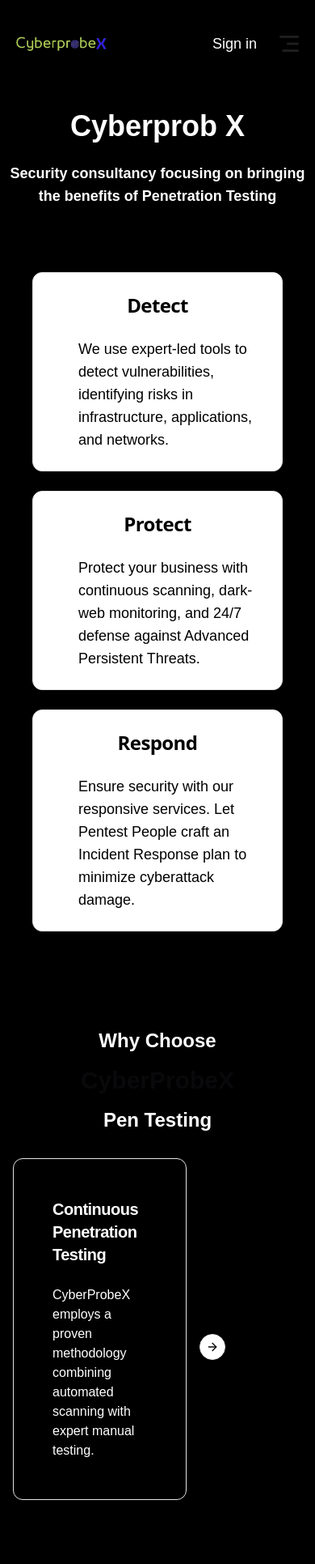
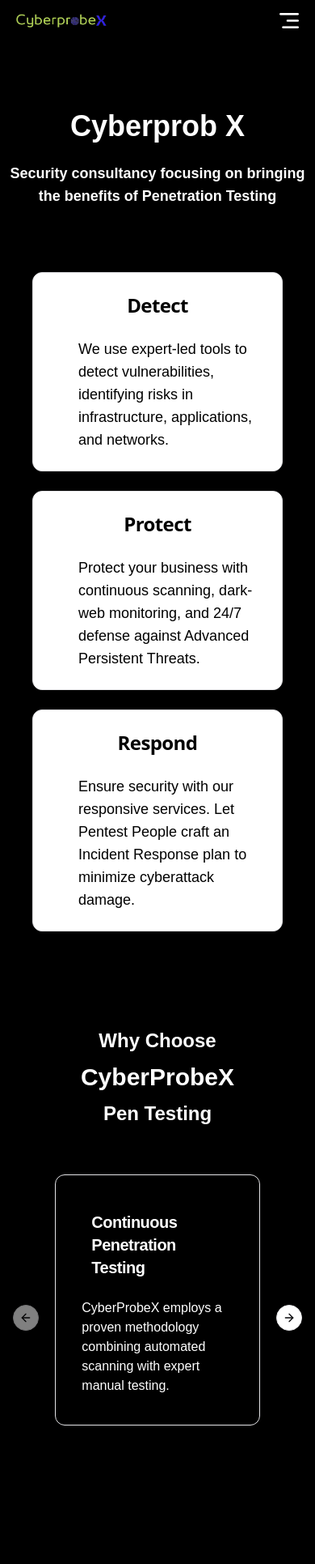
Before and after one commit to sujaykumar007/cyberprobe-X, a Next.js app: page /about in a window 390 px wide. Shown: the top 1931 px of the page at 81% size. Built offline with nearby package versions, Linux system fonts and the light colour scheme.

Commit message:
responsive

```diff
--- a/app/about/page.tsx
+++ b/app/about/page.tsx
@@ -79,49 +79,54 @@ export default function About() {
         </div>
       </div>
 
-      {/* why us section */}
-      <div className="px-4 md:ml-10 md:px-12 py-20 w-full flex flex-col md:flex-row items-center justify-center mb-28">
+  {/* Why Us Section */}
+<div className="px-4 md:ml-10 md:px-12 py-16 w-80% sm:max-[20%] md:max-[10%]  flex flex-col md:flex-row items-center justify-center overflow-hidden m-4 ">
+
   {/* Text Section */}
-  <div className="text-center md:text-left w-full md:w-[40%] mb-8 md:mb-0">
+  <div className="text-center md:text-left w-full md:w-[40%] mb-10 md:mb-0">
     <h1 className="text-2xl sm:text-4xl md:text-5xl lg:text-6xl font-extrabold leading-tight text-white">
       Why Choose
     </h1>
-    <h1 className="text-primary-yellow text-3xl sm:text-5xl md:text-6xl lg:text-7xl font-extrabold mt-4 ">
+    <h1 className="text-primary-yellow text-3xl sm:text-5xl md:text-6xl lg:text-7xl font-extrabold mt-3 sm:mt-4 text-white">
       CyberProbeX
     </h1>
-    <h1 className="text-2xl sm:text-4xl md:text-5xl lg:text-6xl font-extrabold leading-tight text-white mt-4">
+    <h1 className="text-2xl sm:text-4xl md:text-5xl lg:text-6xl font-extrabold leading-tight text-white mt-3 sm:mt-4">
       Pen Testing
     </h1>
   </div>
 
   {/* Carousel Section */}
-  <div className="w-full md:w-[60%] lg:w-[50%] ">
-    <Carousel className="w-[60%]">
+  <div className="w-full max-w-[90%] sm:max-w-[80%] md:max-w-[60%] lg:max-w-[50%] flex justify-center ">
+    <Carousel className="w-full">
       <CarouselContent className="flex">
         {WhyUs.map((service, index) => (
-          <CarouselItem key={index} className="min-w-full md:min-w-[50%] lg:min-w-[33.33%]">
-            <Card className="bg-black text-white shadow-lg p-6">
+          <CarouselItem
+            key={index}
+            className="min-w-full sm:min-w-[70%] md:min-w-[50%] lg:min-w-[33.33%]"
+          >
+            <Card className="bg-black text-white shadow-lg p-5 sm:p-6 m-5">
               <CardHeader>
-                <CardTitle className="text-xl text-primary-yellow font-semibold">
+                <CardTitle className="text-xl sm:text-2xl text-primary-yellow font-semibold">
                   {service.title}
                 </CardTitle>
               </CardHeader>
-              <CardContent className="text-md px-6 pb-6">
+              <CardContent className="text-md px-3 sm:px-6 pb-4 sm:pb-6">
                 {service.desc}
               </CardContent>
             </Card>
           </CarouselItem>
         ))}
       </CarouselContent>
-      <CarouselPrevious  />
-      <CarouselNext  />
+      <CarouselPrevious />
+      <CarouselNext />
     </Carousel>
   </div>
+
 </div>
 
       {/* Services Section */}
       <div className=" mt-10 px-4 md:px-12 rounded-3xl ">
-        <h2 className="text-4xl md:text-7xl font-bold text-center mb-12 text-primary-yellow"> Major Services</h2>
+        <h2 className="text-4xl md:text-7xl font-bold text-center mb-12 text-white"> Major Services</h2>
 
         <div className="grid grid-cols-1 md:grid-cols-2 lg:grid-cols-3 gap-6">
           {services.map((service, index) => (
--- a/app/custom-components/Navbar.tsx
+++ b/app/custom-components/Navbar.tsx
@@ -2,41 +2,44 @@
 
 import { assets } from "../assets/assets"
 import Image from "next/image"
-import { useState, useEffect, useRef } from "react"
+import { useState, useEffect } from "react"
 import Link from 'next/link'
 
 export default function Navbar() {
     const [isScroll, setIsScroll] = useState(false)
     const [isMenuOpen, setIsMenuOpen] = useState(false)
 
-    const openMenu = () => {
-        setIsMenuOpen(true)
-    }
-
-    const closeMenu = () => {
-        setIsMenuOpen(false)
-    }
-
     useEffect(() => {
         const handleScroll = () => {
             setIsScroll(window.scrollY > 50)
         }
-
         window.addEventListener("scroll", handleScroll)
         return () => window.removeEventListener("scroll", handleScroll)
     }, [])
 
+    // Close menu when clicking outside
+    useEffect(() => {
+        const handleClickOutside = (e: MouseEvent) => {
+            if (isMenuOpen && !(e.target as HTMLElement).closest(".mobile-menu")) {
+                setIsMenuOpen(false)
+            }
+        }
+        document.addEventListener("click", handleClickOutside)
+        return () => document.removeEventListener("click", handleClickOutside)
+    }, [isMenuOpen])
+
     return (
-        <nav className={`w-full  pt-10 lg:pt-4 fixed px-5 lg:px-16 xl:px-[10%] py-4 flex items-center justify-between z-50 transition-all duration-300 ${isScroll ? "bg-white backdrop-blur-lg shadow-md" : ""}`}>
+        <nav className={`w-full fixed px-5 lg:px-16 xl:px-[10%] py-4 flex items-center justify-between z-50 transition-all duration-300
+            ${isScroll ? "bg-white backdrop-blur-lg shadow-md" : "bg-transparent"}`}>
 
-
-            {/* Logo */}
+            {/* ✅ Logo */}
             <a href="#top">
-                <Image src={assets.newlogo} alt='Logo' className='w-28  lg:w-36 cursor-pointer' />
+                <Image src={assets.newlogo} alt='Logo' className='w-28 lg:w-36 cursor-pointer' />
             </a>
 
             {/* ✅ Desktop Menu */}
-            <ul className={`hidden lg:flex items-center gap-6 lg:gap-10 rounded-full px-12 py-3 font-medium text-lg text-gray-800 ${isScroll ? "" : "text-white"}`}>
+            <ul className={`hidden lg:flex items-center gap-6 lg:gap-10 px-12 py-3 font-medium text-lg transition-all duration-300
+                ${isScroll ? "text-gray-800" : "text-white"}`}>
                 <li><Link href="/">Home</Link></li>
                 <li><Link href="/about">About Us</Link></li>
                 <li><Link href="/services">Services</Link></li>
@@ -44,35 +47,41 @@ export default function Navbar() {
             </ul>
 
             {/* ✅ Right Section */}
-            <div className={`flex items-center gap-4 ${isScroll ? "" : "text-white"}`}>
-                <div className={`font-medium text-lg text-gray-800 ${isScroll ? "" : "text-white"} `}>Sign in</div>
-
-                <a href="#contact" className={`hidden lg:flex items-center gap-3 px-10 py-2.5 border font-medium text-lg border-gray-500 rounded-2xl ml-4 relative overflow-hidden group transition-colors duration-500 text-gray-800 hover:text-black ${isScroll ? "" : "text-white"}`}>
+            <div className={`flex items-center gap-4 transition-all duration-300 ${isScroll ? "text-gray-800" : "text-white"}`}>
+                <a href="#contact" className={`hidden lg:flex items-center gap-3 px-8 py-2.5 border font-medium text-lg rounded-2xl relative overflow-hidden group transition-all duration-500
+                    ${isScroll ? "border-gray-500 text-gray-800 hover:text-black" : "border-white text-white hover:text-gray-200"}`}>
                     <span className="relative z-10">Speak to Sales</span>
-                    <span className="absolute inset-0 bg-[#91ff00] scale-x-0 origin-left transition-transform duration-1000 ease-out group-hover:scale-x-100"></span>
+                    <span className="absolute inset-0 bg-[#91ff00] scale-x-0 origin-left transition-transform duration-700 ease-out group-hover:scale-x-100"></span>
                 </a>
 
                 {/* ✅ Hamburger Menu */}
-                <button className="block lg:hidden ml-3" onClick={openMenu}>
-                    <Image src={assets.menu_bar} alt='Menu' className='w-6' />
-                </button>
+                <button className="block lg:hidden ml-3 z-50" onClick={() => setIsMenuOpen(true)}>
+  <Image
+    src={isScroll ? assets.menu_bar : assets.menubutton}
+    alt="Menu"
+    className="w-6"
+  />
+</button>
+
             </div>
 
             {/* ✅ Mobile Side Menu */}
-            <ul className={`fixed top-0 right-0 w-64 h-screen bg-white shadow-lg py-20 px-10 transform transition-transform duration-500 ease-in-out z-[1000]
+            <div className={`fixed top-0 right-0 w-64 h-screen bg-white shadow-lg py-20 px-10 transform transition-transform duration-500 ease-in-out z-[1000] mobile-menu
                 ${isMenuOpen ? "translate-x-0" : "translate-x-full"}`}>
 
                 {/* Close Button */}
-                <div className='absolute right-6 top-6 cursor-pointer' onClick={closeMenu}>
-                    <span className="text-3xl">×</span> {/* Unicode close icon */}
-                </div>
+                <button className='absolute right-6 top-6 text-3xl' onClick={() => setIsMenuOpen(false)}>
+                    ×
+                </button>
 
                 {/* Mobile Menu Links */}
-                <li className="text-lg font-medium text-gray-800 my-4"><a onClick={closeMenu} href="/">Home</a></li>
-                <li className="text-lg font-medium text-gray-800 my-4"><a onClick={closeMenu} href="/about">About Me</a></li>
-                <li className="text-lg font-medium text-gray-800 my-4"><a onClick={closeMenu} href="/services">Services</a></li>
-                <li className="text-lg font-medium text-gray-800 my-4"><a onClick={closeMenu} href="/contact">Contact Us</a></li>
-            </ul>
+                <ul className="space-y-6 mt-6 text-lg font-medium text-gray-800">
+                    <li><Link href="/" onClick={() => setIsMenuOpen(false)}>Home</Link></li>
+                    <li><Link href="/about" onClick={() => setIsMenuOpen(false)}>About Us</Link></li>
+                    <li><Link href="/services" onClick={() => setIsMenuOpen(false)}>Services</Link></li>
+                    <li><a href="#contact" onClick={() => setIsMenuOpen(false)}>Contact Us</a></li>
+                </ul>
+            </div>
         </nav>
     )
 }
--- a/app/custom-components/VelocityScrolling.tsx
+++ b/app/custom-components/VelocityScrolling.tsx
@@ -2,10 +2,19 @@ import { VelocityScroll } from "@/components/magicui/scroll-based-velocity";
 
 export function VelocityScrolling() {
   return (
+
     <div className="relative flex w-full flex-col items-center justify-center overflow-hidden">
-      <VelocityScroll className="text-white text-2xl">Pentesting</VelocityScroll>
-      <div className="pointer-events-none absolute inset-y-0 left-0 w-1/4 bg-gradient-to-r from-black"></div>
-      <div className="pointer-events-none absolute inset-y-0 right-0 w-1/4 bg-gradient-to-l from-black"></div>
+
+      <div className="w-full max-w-xs sm:max-w-md md:max-w-xl lg:max-w-7xl overflow-hidden overflow-y-hidden">
+        <VelocityScroll className="text-white text-2xl">
+          Pentesting
+        </VelocityScroll>
+      </div>
+
+
+      <div className="pointer-events-none absolute inset-y-0 left-0 w-1/4 bg-gradient-to-r from-black hidden sm:block"></div>
+      <div className="pointer-events-none absolute inset-y-0 right-0 w-1/4 bg-gradient-to-l from-black hidden sm:block"></div>
     </div>
+
   );
 }
--- a/app/page.tsx
+++ b/app/page.tsx
@@ -6,13 +6,14 @@ import { VelocityScrolling } from "./custom-components/VelocityScrolling";
 export default function Home(){
   return (
     <div className="w-full max-h-full flex flex-col items-center justify-center bg-black">
-      <div className="text-center mb-10 w-[95%] h-screen rounded-3xl mt-4 md:mt-8 lg:mt-20 overflow-hidden"  style={{ backgroundColor: "var(--primary-blue)"}}>
+      <div className="text-center mb-10 w-[95%]  rounded-3xl mt-4 md:mt-8 lg:mt-20 overflow-hidden"  style={{ backgroundColor: "var(--primary-blue)"}}>
         <Header />
       </div>
-      <div className="mt-14 mb-14">
+      <div className="mb-10" style={{ marginTop: -40 }}>
+
         <VelocityScrolling />
       </div>
-      <div className="mb-10">
+      <div>
       <Testing />
       </div>
     </div>
--- a/components/ui/carousel.tsx
+++ b/components/ui/carousel.tsx
@@ -205,8 +205,9 @@ const CarouselPrevious = React.forwardRef<
       ref={ref}
       variant={variant}
       size={size}
+
       className={cn(
-        "absolute  h-8 w-8 rounded-full",
+        "absolute  h-8 w-8 rounded-full ml-4",
         orientation === "horizontal"
           ? "-left-12 top-1/2 -translate-y-1/2"
           : "-top-12 left-1/2 -translate-x-1/2 rotate-90",
@@ -234,8 +235,9 @@ const CarouselNext = React.forwardRef<
       ref={ref}
       variant={variant}
       size={size}
+
       className={cn(
-        "absolute h-8 w-8 rounded-full",
+       'absolute h-8 w-8 rounded-full mr-4',
         orientation === "horizontal"
           ? "-right-12 top-1/2 -translate-y-1/2"
           : "-bottom-12 left-1/2 -translate-x-1/2 rotate-90",
--- a/package.json
+++ b/package.json
@@ -3,10 +3,11 @@
   "version": "0.1.0",
   "private": true,
   "scripts": {
-    "dev": "next dev --turbopack",
+
     "build": "next build",
     "start": "next start",
-    "lint": "next lint"
+    "lint": "next lint",
+     "dev": "next dev -H 0.0.0.0"
   },
   "dependencies": {
     "@fortawesome/free-solid-svg-icons": "^6.7.2",
```
Also changed, not shown: app/assets/assets.tsx (+6 -2 lines), app/assets/menu-white.png (added), app/assets/menu.png (renamed from app/assets/image copy.png), app/components/Header.tsx (added).
